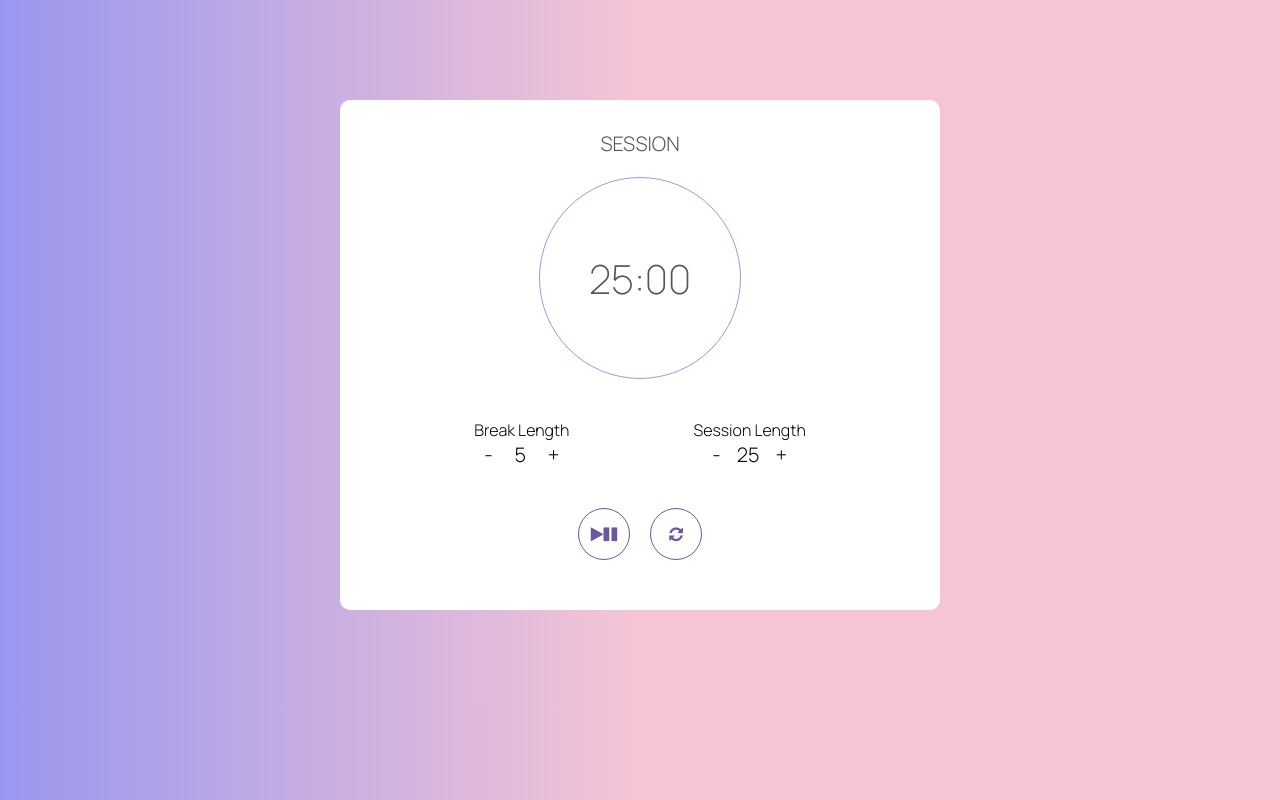
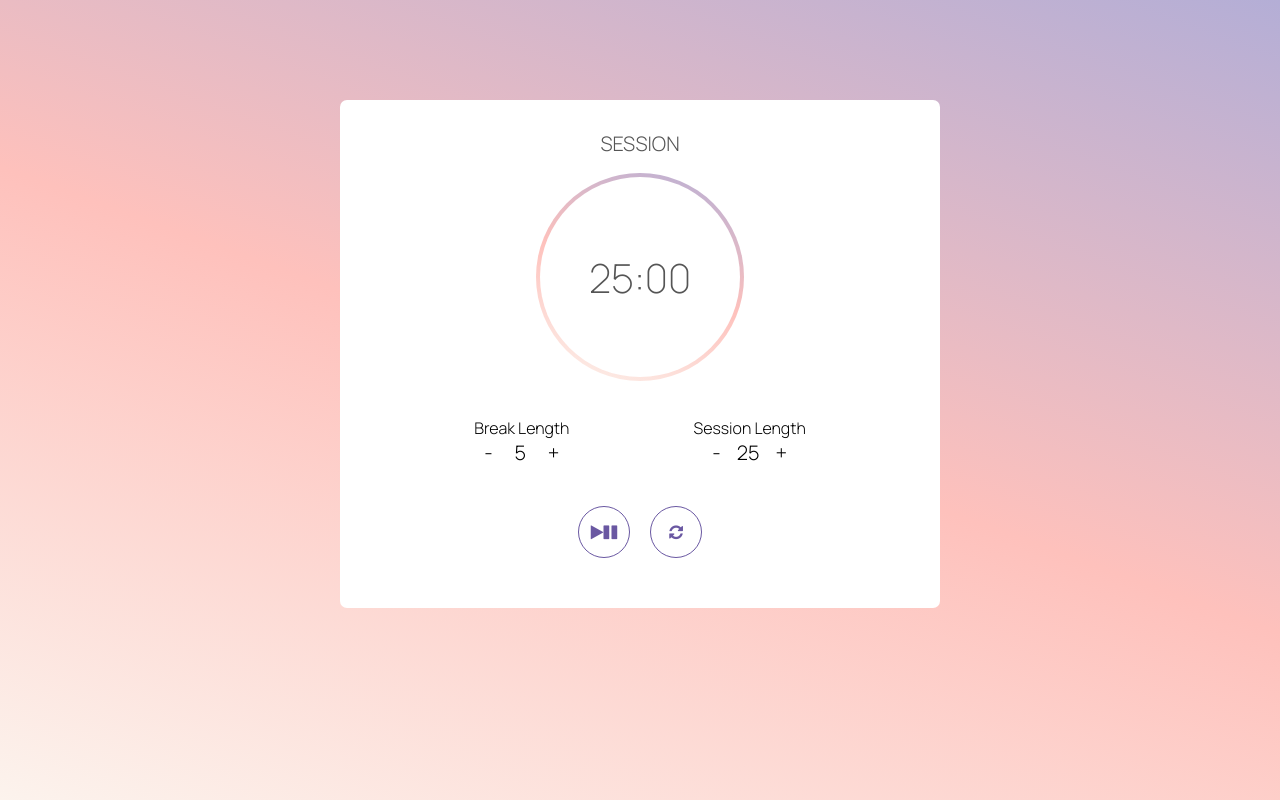
Before and after one commit to berlinsinister/timer, a plain HTML site: page index.html in a window 1280 px wide. Drawn offline with nearby package versions, Linux system fonts and the light colour scheme.

Commit message:
modified design

```diff
--- a/clock.html
+++ b/index.html
@@ -5,11 +5,11 @@
     <meta charset="UTF-8">
     <meta name="viewport" content="width=device-width, initial-scale=1.0">
     <script src="https://ajax.googleapis.com/ajax/libs/jquery/3.5.1/jquery.min.js"></script>
-    <title>Clock</title>
-    <link rel="stylesheet" href="style.css">
+    <title>Timer</title>
     <link rel="stylesheet" href="https://cdnjs.cloudflare.com/ajax/libs/font-awesome/4.7.0/css/font-awesome.min.css">
     <link rel="stylesheet" href="https://fonts.googleapis.com/css?family=Manrope:200,300">
     <link rel="stylesheet" href="https://fonts.googleapis.com/css?family=Roboto:100,200,300">
+    <link rel="stylesheet" href="style.css">
 </head>
 
 <body>
@@ -18,6 +18,7 @@
         <div id="row-1">
             <div id="timer-label"></div>
             <div id="time-left">00:00</div>
+            <div id="time-left-bg"></div>
         </div>
         <div id="row-2">
             <div id="break">
--- a/index.js
+++ b/index.js
@@ -23,7 +23,7 @@ $(document).ready(function () {
     let audio = $('#beep')[0];
 
     timeLeft.html(min + ':' + '00');
-    timeLeft.addClass('time-left-release');
+    // timeLeft.addClass('time-left-release');
     startStop.addClass('release');
     reset.addClass('release');
     timerLabel.html('session');
@@ -82,8 +82,8 @@ $(document).ready(function () {
         launch = !launch;
         let stop = setInterval(() => {
             if (launch === false) {
-                timeLeft.addClass('time-left-release');
-                timeLeft.removeClass('time-left-press');
+                // timeLeft.addClass('time-left-release');
+                // timeLeft.removeClass('time-left-press');
                 startStop.addClass('release');
                 startStop.removeClass('press');
                 clearInterval(stop);
@@ -132,15 +132,15 @@ $(document).ready(function () {
                     }
                 }
 
-                timeLeft.addClass('time-left-press');
-                timeLeft.removeClass('time-left-release');
+                // timeLeft.addClass('time-left-press');
+                // timeLeft.removeClass('time-left-release');
                 startStop.addClass('press');
                 startStop.removeClass('release');
             }
             // reseting while countdown;
             reset.click(function () {
-                timeLeft.addClass('time-left-release');
-                timeLeft.removeClass('time-left-press');
+                // timeLeft.addClass('time-left-release');
+                // timeLeft.removeClass('time-left-press');
                 startStop.addClass('release');
                 startStop.removeClass('press');
 
--- a/style.css
+++ b/style.css
@@ -1,39 +1,39 @@
 :root {
     --width: 600px;
     --padding: 20px;
-    --lavender: #9997ef;
-    --pink: #f783bd;
-    --lightpink: #f6c5d5;
-    --grey: #555;
-    --darkblue: #091630;
+    --lavender: #b4aed6; /* #9997ef; */
+    --pink: #fec1bc; /* #f783bd; */
+    --lightpink: #fcf3ed; /* #f6c5d5; */
+    --grey: #555555;
+}
+
+html {
+    min-height: 100%;
 }
 
 body {
-    /* background: linear-gradient(90deg, #53b28a, #389a99, #552394); */
-    background: linear-gradient(90deg, var(--lavender), var(--lightpink), var(--lightpink));
+    background: linear-gradient(20deg, var(--lightpink), var(--pink), var(--lavender));
     font-family: 'Manrope';
-    /* font-family: 'Roboto'; */
 }
 
 #container {
     width: var(--width);
     background-color: white;
-    border-radius: 10px;
+    border-radius: 7px;
     display: flex;
     flex-direction: column;
     margin: 100px auto;
 }
 
 #row-1 {
-    /* border: 1px solid green; */
     display: flex;
     flex-direction: column;
     align-items: center;
     padding: var(--padding);
+    position: relative;
 }
 
 #row-2 {
-    /* border: 1px solid green; */
     display: flex;
     flex-direction: row;
     justify-content: space-evenly;
@@ -41,7 +41,6 @@ body {
 }
 
 #row-3 {
-    /* border: 1px solid green; */
     display: flex;
     flex-direction: row;
     justify-content: center;
@@ -66,33 +65,42 @@ body {
     align-items: center;
     font-size: 30pt;
     margin: 10px;
-    transition: border .2s;
+    /* transition: border .2s; */
     font-weight: 200;
+    z-index: 1;
+    background-color: white;
+}
+
+#time-left-bg {
+    width: calc(var(--width)/2.88);
+    height: calc(var(--width)/2.88);
+    border-radius: 50%;
+    /* transition: border .2s; */
+    background: linear-gradient(20deg, var(--lightpink), var(--pink), var(--lavender));
+    position: absolute;
+    top: 73px;
 }
 
 .time-left-release {
-    border: 1px solid var(--lavender);
+    /* border: 1px solid var(--lavender); */
 }
 
 .time-left-press {
-    border: 1px solid var(--lightpink);
+    /* border: 1px solid var(--pink); */
 }
 
 #break, #session {
     display: flex;
     flex-direction: column;
     align-items: center;
-    /* border: 1px solid lime; */
 }
 
 #break-details, #session-details {
-    /* border: 1px solid cyan; */
     width: calc(var(--width)/8);
     display: flex;
     flex-direction: row;
     justify-content: space-between;
     font-size: 15pt;
-    /* margin: 10px; */
 }
 
 #break-decrement:hover, #break-increment:hover, #session-decrement:hover, #session-increment:hover {
```
